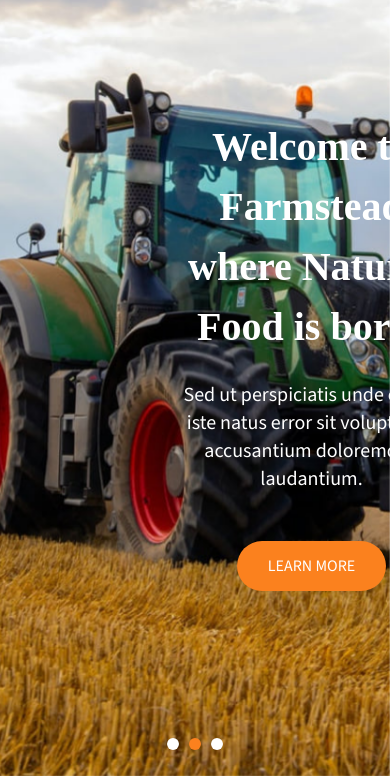
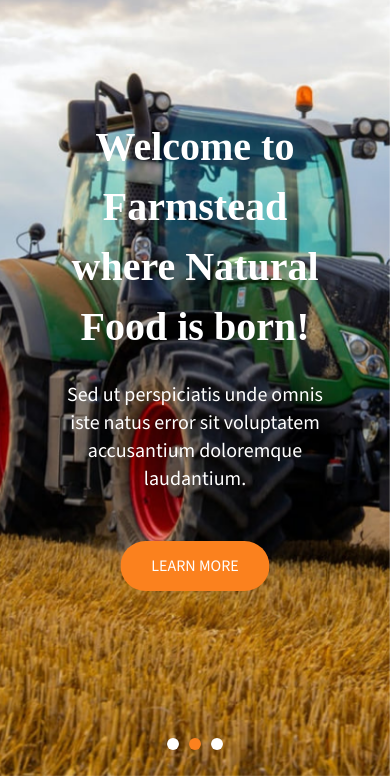
Before and after one commit to Cupcake425/CAPSTONE_FARMSTEAD, a plain HTML site: page index.html in a window 390 px wide. Shown: the part 68-846 px from the top of the page. Drawn offline with nearby package versions, Linux system fonts and the light colour scheme; some packages are replaced by stand-ins of ours; a script that the page names is missing; a web font is replaced by a local one.

Commit message:
finish homepage

```diff
--- a/css/style.css
+++ b/css/style.css
@@ -802,6 +802,9 @@ footer .footer_social a:hover {
 @media screen and (max-width: 991.98px) {
   .banner .banner-left {
     width: 70%;
+    top: 50%;
+    left: 50%;
+    transform: translate(-50%, -50%);
   }
 
   .banner .banner-content {
@@ -861,4 +864,8 @@ footer .footer_social a:hover {
     margin: 0 auto;
     display: inline-block;
   }
+
+  footer .footer_social {
+    display: inline-block;
+  }
 }
```
